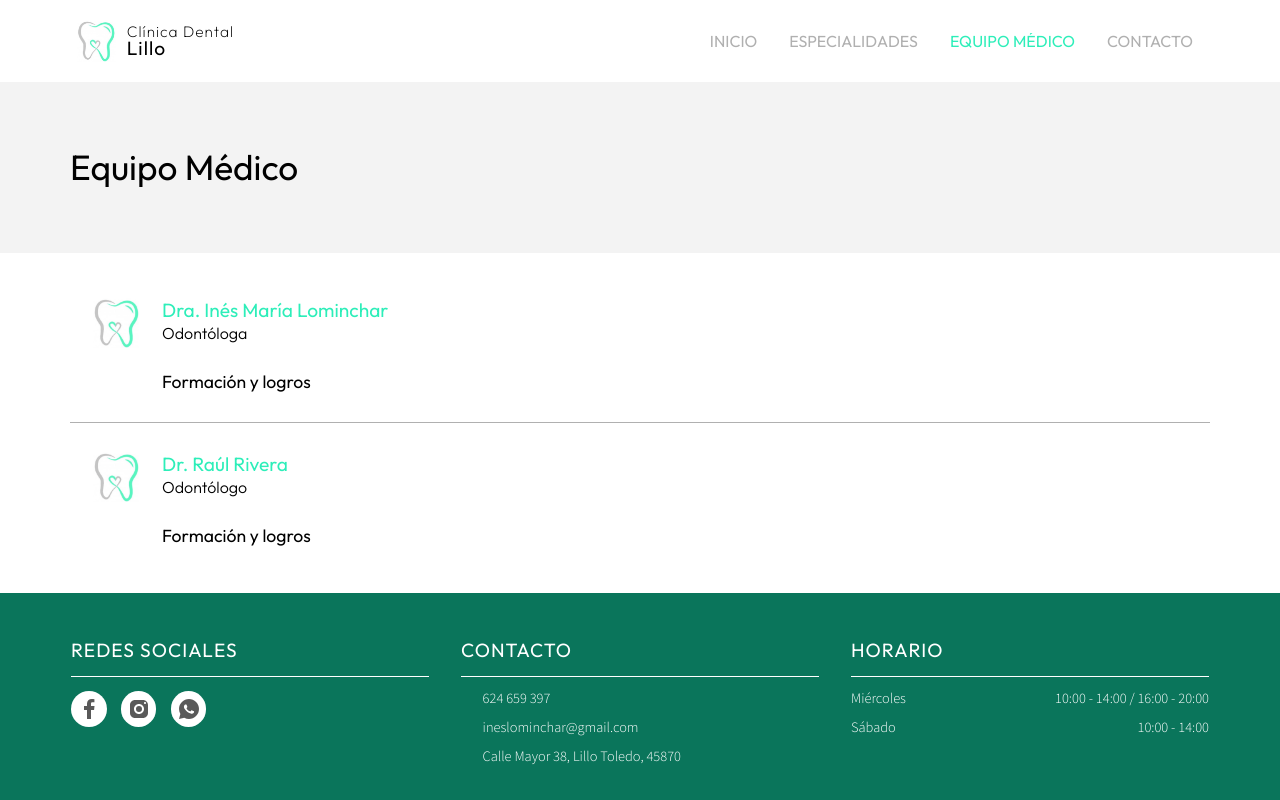
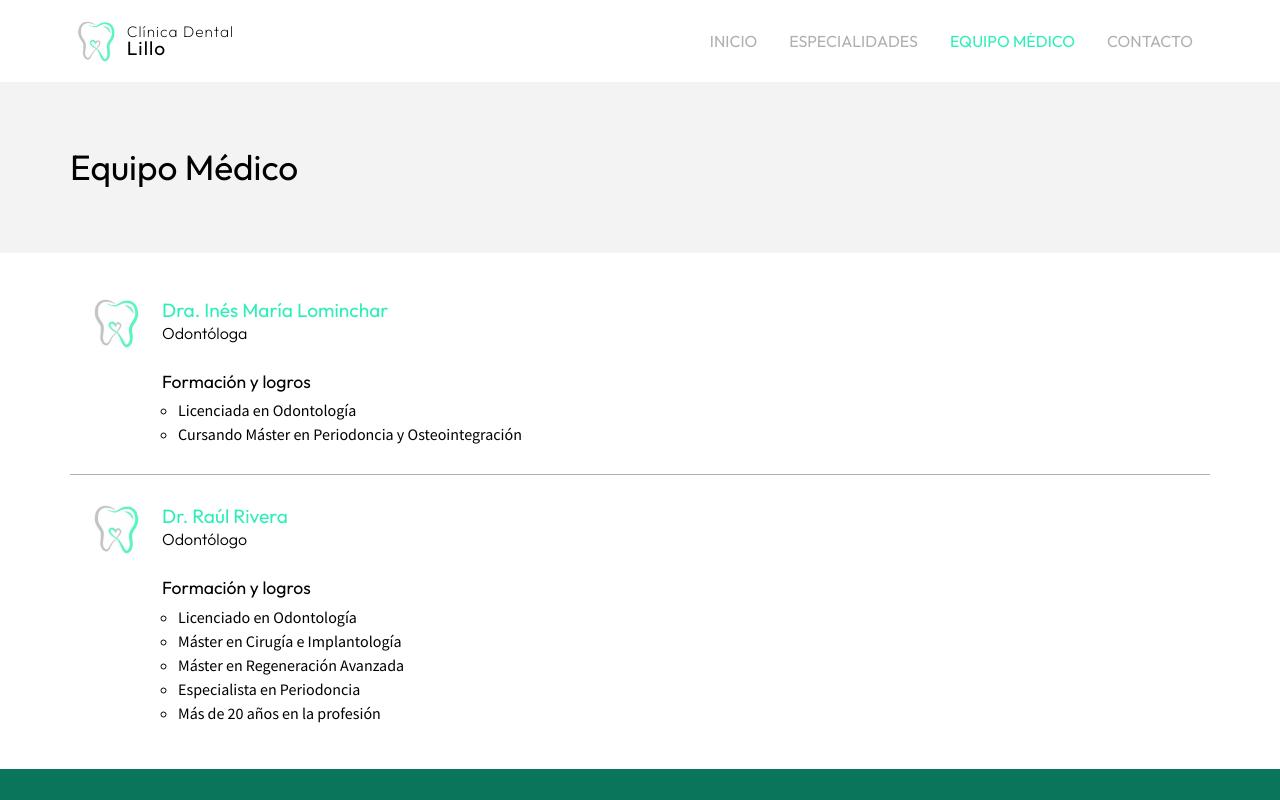
Before and after one commit to JJuarez-git/clinica, an Angular app: page /equipo in a window 1280 px wide. Shown: the top 800 px of the page. Built offline with nearby package versions, Linux system fonts and the light colour scheme.

Commit message:
Equipo component updated

```diff
--- a/src/app/components/pages/equipo/equipo.component.css
+++ b/src/app/components/pages/equipo/equipo.component.css
@@ -20,8 +20,8 @@
 
 .equipo .card ul {
     margin-top: .75em;
-    list-style: inside;
-    /* padding-left: 1.5em; */
+    list-style: circle;
+    padding-left: 1em;
 }
 
 .equipo .card ul > li {
--- a/src/app/components/pages/equipo/equipo.component.html
+++ b/src/app/components/pages/equipo/equipo.component.html
@@ -23,22 +23,12 @@
                     <div class="logros">
                         <h6 class="sub-title">Formación y logros</h6>
                         <ul>
-                            <!-- <li>
-                                Licenciada en Odontología por la Universidad de
-                                Granada
+                            <li>
+                                Licenciada en Odontología
                             </li>
                             <li>
-                                Miembro de la IAO (International Association for
-                                Orthodontics)
+                                Cursando Máster en Periodoncia y Osteointegración
                             </li>
-                            <li>
-                                Máster en Ortodoncia y Ortopedia de la IAO
-                                (International Association for Orthodontics)
-                            </li>
-                            <li>
-                                Máster de Formación Continua en Ortodoncia de la
-                                Fundación Gnathos
-                            </li> -->
                         </ul>
                     </div>
                 </div>
@@ -60,22 +50,21 @@
                     <div class="logros">
                         <h6 class="sub-title">Formación y logros</h6>
                         <ul>
-                            <!-- <li>
-                                Licenciada en Odontología por la Universidad de
-                                Granada
+                            <li>
+                                Licenciado en Odontología
                             </li>
                             <li>
-                                Miembro de la IAO (International Association for
-                                Orthodontics)
+                                Máster en Cirugía e Implantología
                             </li>
                             <li>
-                                Máster en Ortodoncia y Ortopedia de la IAO
-                                (International Association for Orthodontics)
+                                Máster en Regeneración Avanzada
                             </li>
                             <li>
-                                Máster de Formación Continua en Ortodoncia de la
-                                Fundación Gnathos
-                            </li> -->
+                                Especialista en Periodoncia
+                            </li>
+                            <li>
+                                Más de 20 años en la profesión
+                            </li>
                         </ul>
                     </div>
                 </div>
```
